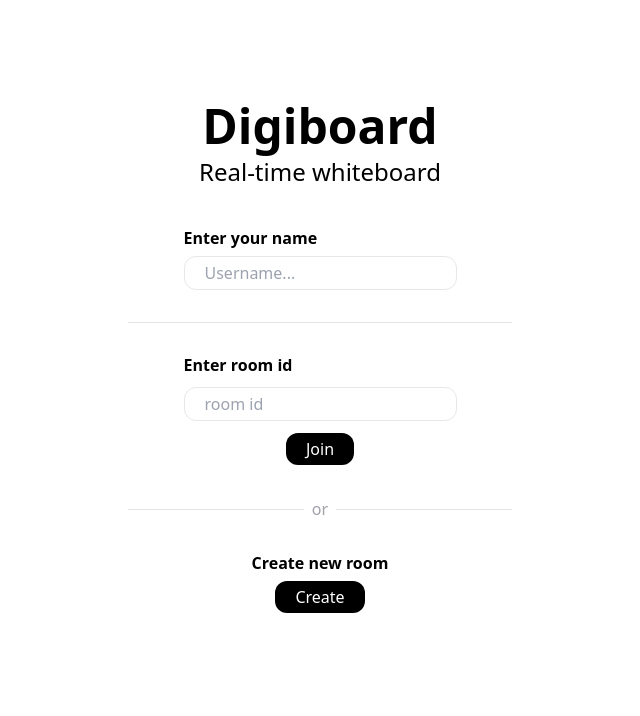
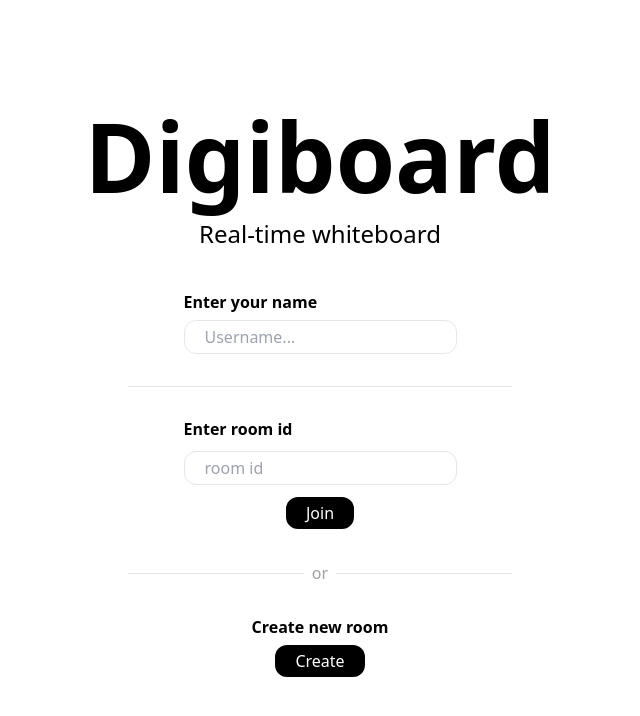
Before and after one commit to Shishir435/digiboard, a Next.js app: page / in a window 1280 px wide. Shown: the top 716 px of the page, without its empty margins (320-960 px from the left). Built offline with nearby package versions, Linux system fonts and the light colour scheme; no server answers.

Commit message:
add fontsize

```diff
--- a/tailwind.config.ts
+++ b/tailwind.config.ts
@@ -16,6 +16,25 @@ const config: Config = {
         "gradient-conic":
           "conic-gradient(from 180deg at 50% 50%, var(--tw-gradient-stops))",
       },
+      fontSize: {
+        xs: '0.75rem',
+        sm: '0.875rem',
+        base: '1rem',
+        lg: '1.125rem',
+        xl: '1.25rem',
+        '2xl': '1.5rem',
+        '3xl': '1.875rem',
+        '4xl': '2.25rem',
+        '5xl': '3rem',
+        '6xl': '4rem',
+        extra: '6rem',
+      },
+      extend: {
+        colors: {},
+        width: {
+          160: '40rem',
+        },
+      },
     },
   },
   plugins: [],
```
